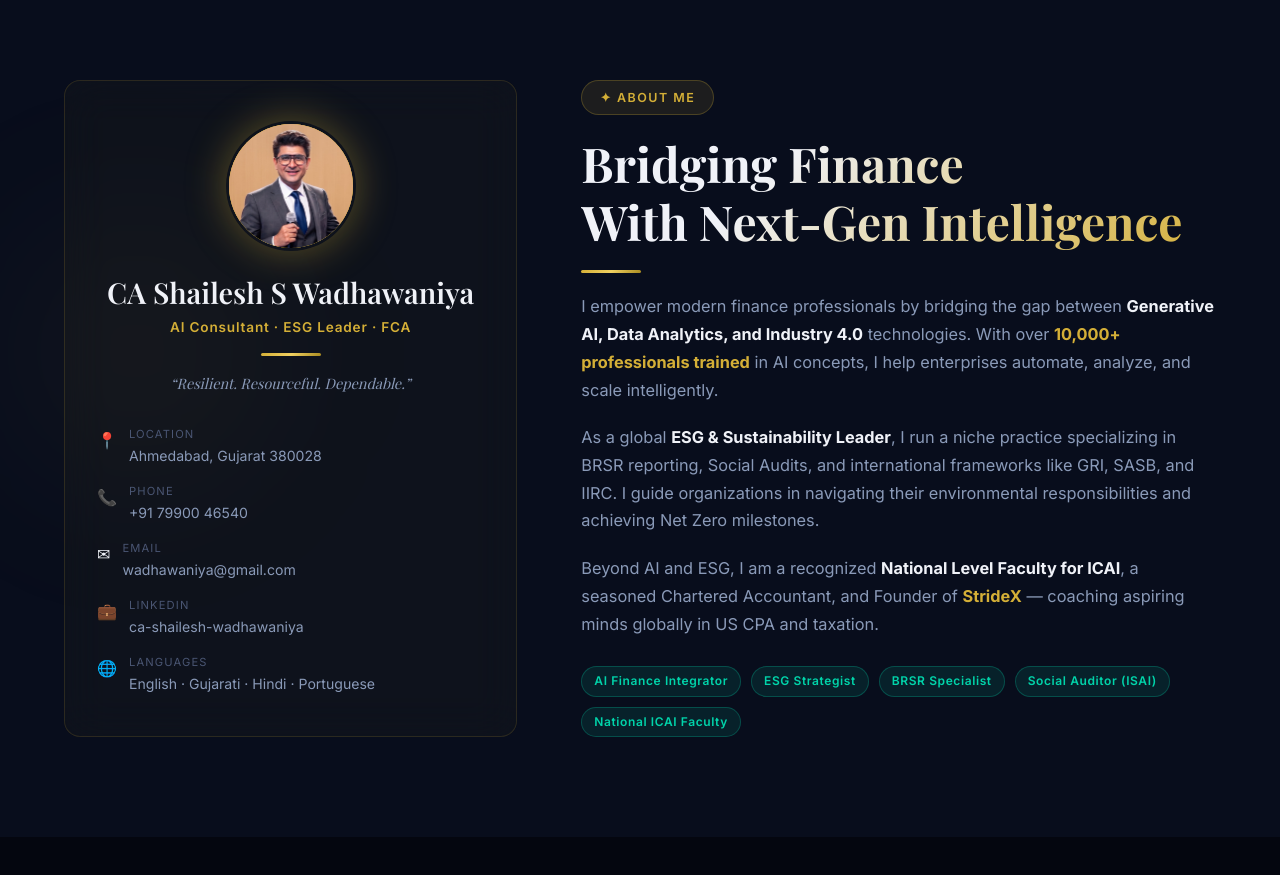
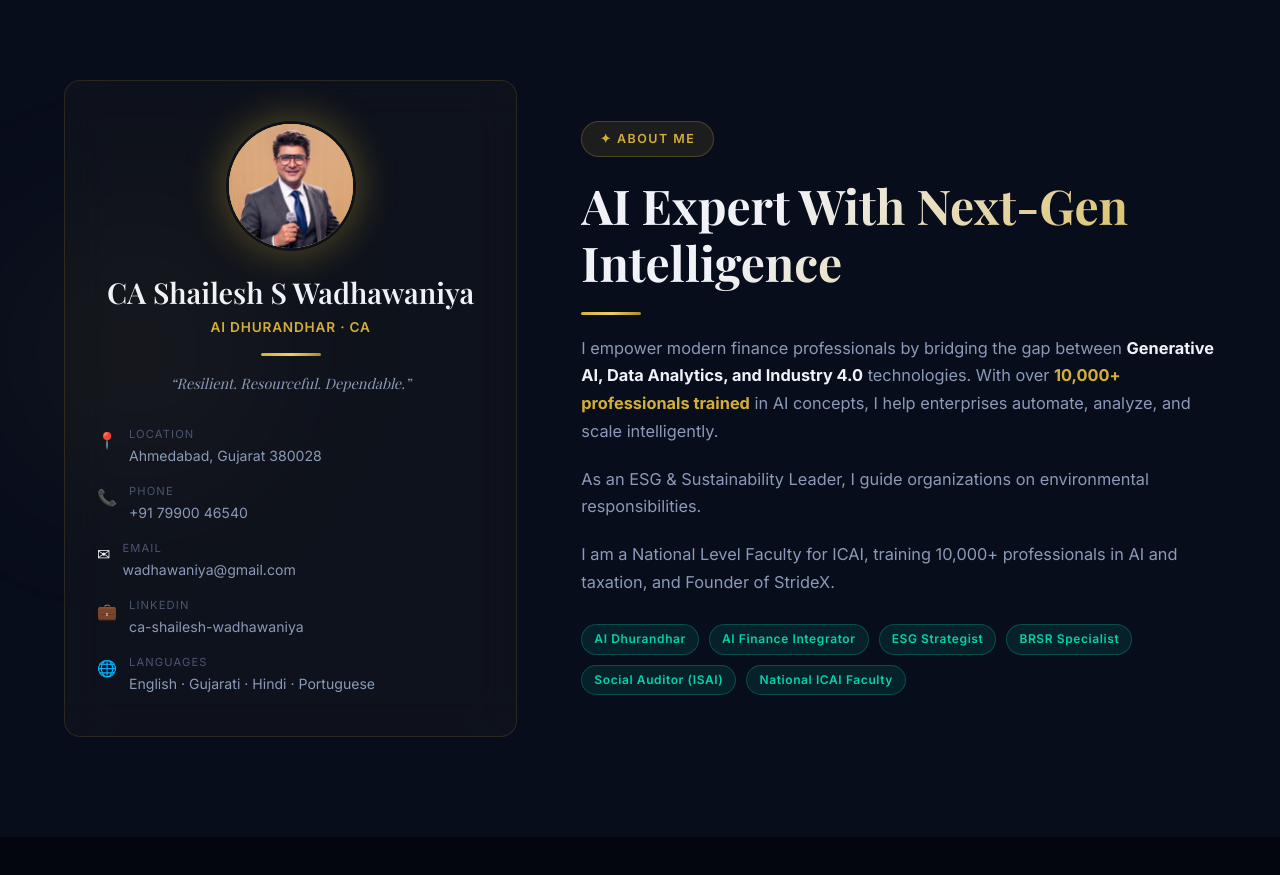
Before and after one commit to Wadhawnaiya/shailesh-ai, a Next.js app: page / in a window 1280 px wide. Shown: the part 820-1695 px from the top of the page. Built offline with nearby package versions, Linux system fonts and the light colour scheme.

Commit message:
Update About section to emphasize AI Expertise (90% focus)

```diff
--- a/src/components/About.tsx
+++ b/src/components/About.tsx
@@ -69,7 +69,7 @@ export default function About() {
               <div style={{ textAlign: "center", marginBottom: "28px" }}>
                 <h3 style={{ color: "var(--text-primary)", marginBottom: "6px" }}>CA Shailesh S Wadhawaniya</h3>
 <p style={{ color: "var(--gold)", fontSize: "0.85rem", fontWeight: 600, letterSpacing: "0.06em" }}>
-                  AI Consultant · ESG Leader · FCA
+                   AI DHURANDHAR · CA
                  </p>
                 <div className="gold-divider" style={{ margin: "14px auto" }} />
                 <em style={{ color: "var(--text-secondary)", fontSize: "0.9rem", fontFamily: "'Playfair Display', serif" }}>
@@ -95,7 +95,7 @@ export default function About() {
           <div>
             <motion.div custom={1} variants={fadeUp} initial="hidden" animate={inView ? "show" : "hidden"}>
               <span className="section-badge">✦ About Me</span>
-              <h2 className="section-title">Bridging Finance<br />With Next-Gen Intelligence</h2>
+              <h2 className="section-title">AI Expert With Next-Gen Intelligence</h2>
               <div className="gold-divider" />
             </motion.div>
 
@@ -106,17 +106,17 @@ export default function About() {
 
 <motion.p custom={3} variants={fadeUp} initial="hidden" animate={inView ? "show" : "hidden"}
                style={{ color: "var(--text-secondary)", marginBottom: "20px", fontSize: "1.02rem" }}>
-              As a global <strong style={{ color: "var(--text-primary)" }}>ESG & Sustainability Leader</strong>, I run a niche practice specializing in BRSR reporting, Social Audits, and international frameworks like GRI, SASB, and IIRC. I guide organizations in navigating their environmental responsibilities and achieving Net Zero milestones.
+              As an ESG & Sustainability Leader, I guide organizations on environmental responsibilities.
             </motion.p>
 
 <motion.p custom={4} variants={fadeUp} initial="hidden" animate={inView ? "show" : "hidden"}
-              style={{ color: "var(--text-secondary)", fontSize: "1.02rem" }}>
-              Beyond AI and ESG, I am a recognized <strong style={{ color: "var(--text-primary)" }}>National Level Faculty for ICAI</strong>, a seasoned Chartered Accountant, and Founder of <strong style={{ color: "var(--gold)" }}>StrideX</strong> — coaching aspiring minds globally in US CPA and taxation.
+               style={{ color: "var(--text-secondary)", marginBottom: "20px", fontSize: "1.02rem" }}>
+              I am a National Level Faculty for ICAI, training 10,000+ professionals in AI and taxation, and Founder of StrideX.
             </motion.p>
 
             <motion.div custom={5} variants={fadeUp} initial="hidden" animate={inView ? "show" : "hidden"}
               style={{ display: "flex", flexWrap: "wrap", gap: "10px", marginTop: "28px" }}>
-              {["AI Finance Integrator", "ESG Strategist", "BRSR Specialist", "Social Auditor (ISAI)", "National ICAI Faculty"].map(t => (
+{["AI Dhurandhar", "AI Finance Integrator", "ESG Strategist", "BRSR Specialist", "Social Auditor (ISAI)", "National ICAI Faculty"].map(t => (
                  <span key={t} className="tag">{t}</span>
                ))}
             </motion.div>
```
Lines whose indentation alone changed are shown as unchanged.
